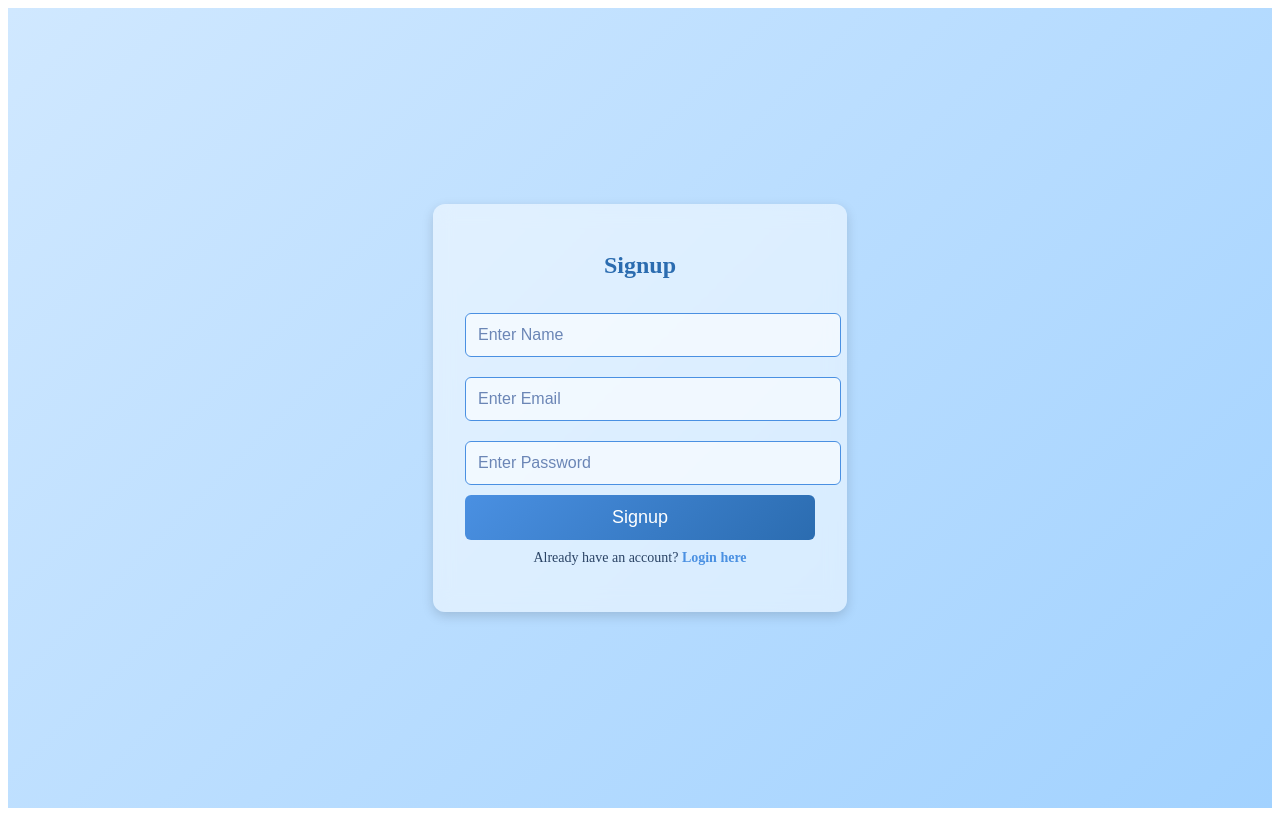
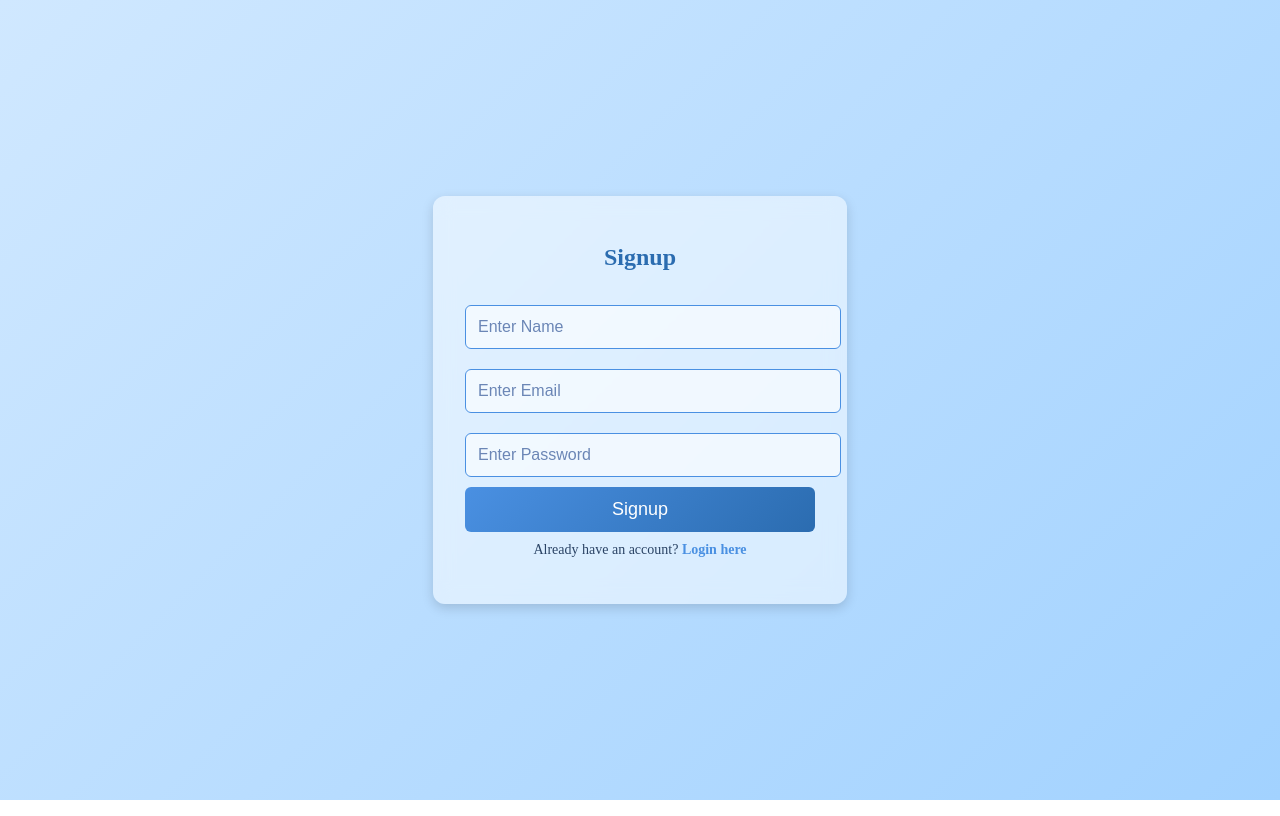
Before and after one commit to prerna1233/MoodTracker, a React (Vite) app in the folder livelihood/: page / in a window 1280 px wide. Built offline with nearby package versions, Linux system fonts and the light colour scheme.

Commit message:
Update Signup.css

```diff
--- a/livelihood/src/components/Signup.css
+++ b/livelihood/src/components/Signup.css
@@ -1,4 +1,9 @@
-/* Signup Page Styles */
+
+body {
+  height: 100%;
+  margin: 0;
+  padding: 0;
+}/* Signup Page Styles */
 .signup-container {
   display: flex;
   justify-content: center;
```
